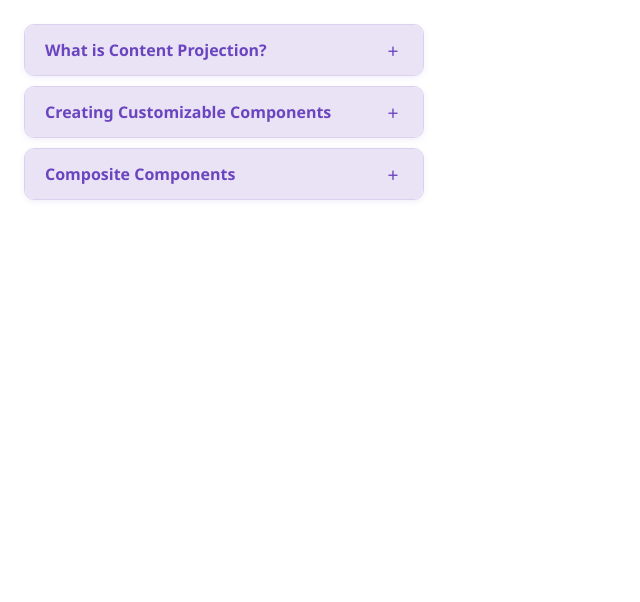
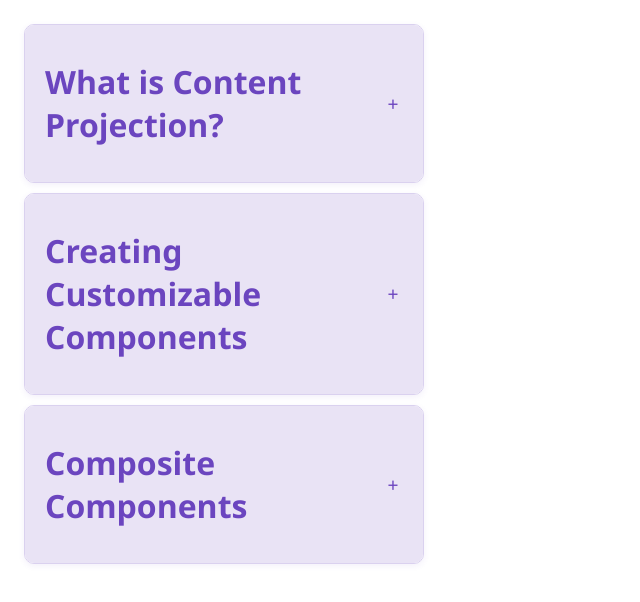
Before and after one commit to kobi-hari-udemy/reusable-angular-components, an Angular app in the folder demo/05. fun-with-content/: page / in a window 1280 px wide. Shown: the top 602 px of the page, without its empty margins (0-640 px from the left). Built offline with nearby package versions, Linux system fonts and the light colour scheme.

Commit message:
S04L06 - projecting h1 to the header area

```diff
--- a/demo/05. fun-with-content/src/app/app.html
+++ b/demo/05. fun-with-content/src/app/app.html
@@ -1,4 +1,5 @@
-<app-expander header="What is Content Projection?">
+<app-expander>
+  <h1>What is Content Projection?</h1>
   <h2>The Core Idea</h2>
   <p>
     Content projection is a pattern in Angular that allows a component to
@@ -16,7 +17,8 @@
   </p>
 </app-expander>
 
-<app-expander header="Creating Customizable Components">
+<app-expander>
+  <h1>Creating Customizable Components</h1>
   <h2>Beyond Inputs</h2>
   <p>
     Instead of relying on <strong>inputs for every visual variation</strong>, a component can expose
@@ -32,8 +34,8 @@
   </p>
 </app-expander>
 
-<app-expander
-  header="Composite Components">
+<app-expander>
+  <h1>Composite Components</h1>
   <h2>Composition Over Configuration</h2>
   <p>
     Composite components take reusability further by
--- a/demo/05. fun-with-content/src/app/components/expander/expander.html
+++ b/demo/05. fun-with-content/src/app/components/expander/expander.html
@@ -1,5 +1,5 @@
 <div class="header-area">
-  {{ header() }}
+  <ng-content select="h1"/>
 </div>
 <div class="toggle-area">
   <button (click)="toggle()">
--- a/demo/05. fun-with-content/src/app/components/expander/expander.ts
+++ b/demo/05. fun-with-content/src/app/components/expander/expander.ts
@@ -11,8 +11,6 @@ import { Component, computed, input, signal } from '@angular/core';
   }
 })
 export class ExpanderComponent {
-  readonly header = input('');
-
 
   readonly #isExpanded = signal(false);
 
--- /dev/null
+++ b/demo/05. fun-with-content/src/app/components/icon/icon.html
@@ -0,0 +1,3 @@
+<svg viewBox="0 0 24 24">
+  <path [attr.d]="pathData()" />
+</svg>
--- /dev/null
+++ b/demo/05. fun-with-content/src/app/components/icon/icon.scss
@@ -0,0 +1,9 @@
+:host {
+  display: inline-flex;
+}
+
+svg {
+  width: 1em;
+  height: 1em;
+  fill: currentColor;
+}
```
Also changed, not shown: demo/05. fun-with-content/src/app/components/icon/icon.ts (added, +14 -0 lines), demo/05. fun-with-content/src/app/components/icon/icons.ts (added, +15 -0 lines).
